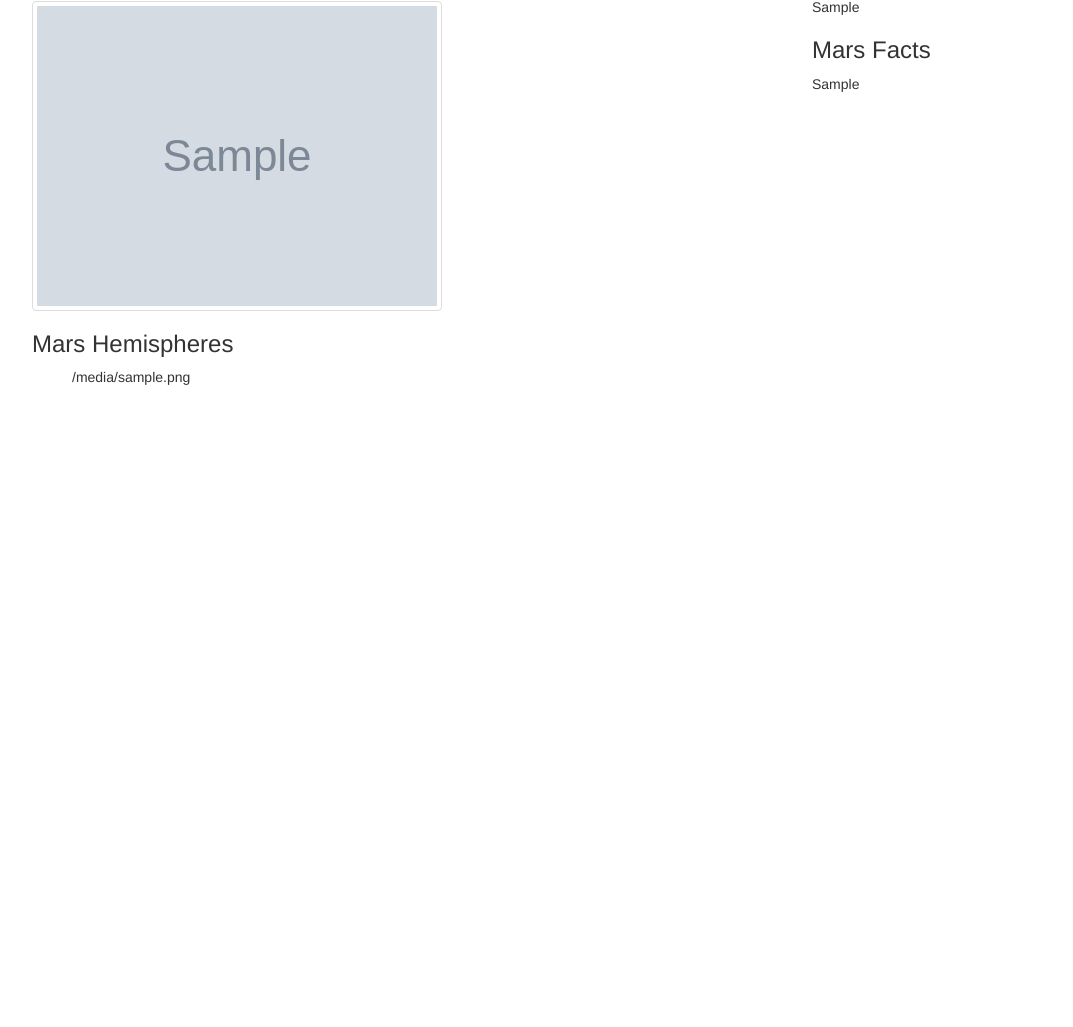
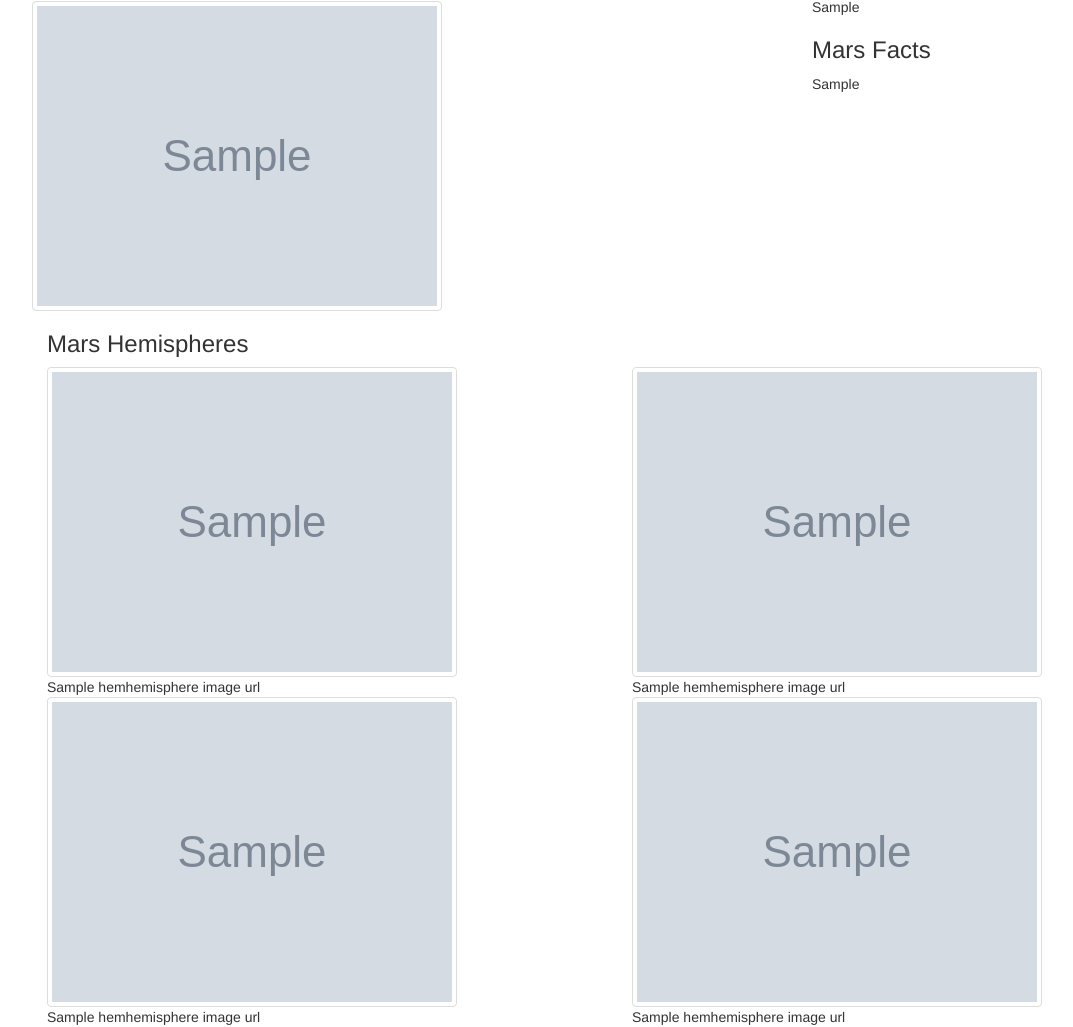
Before and after one commit to douglasdrake/mars, a Flask app: page / in a window 1280 px wide. Shown: the part 488-1515 px from the top of the page, without its empty margins (38-1111 px from the left). Before the commit the page ends 873 px from the top, so only its background shows below. Run offline with Flask 2, Linux system fonts and the light colour scheme; grey boxes marked "Sample" are stand-in pictures; a database or web service that is not in the repository returns one stand-in record (values such as "Sample title"); some libraries are stand-ins or nearby versions.

Commit message:
Template

```diff
--- a/templates/index.html
+++ b/templates/index.html
@@ -37,20 +37,42 @@
                 </div>
 
             <h3>Mars Facts</h3>
-            {{ news.mars_facts }}
+            {{ news.mars_facts | safe }}
         </div>
     </div>
 
+    <div class="container">
+      <h3 align="text-center">Mars Hemispheres</h3>
+      <div class="row">
+        <div class="col-md-6">
+          <figure>
+              <img src="{{ news.hemhemisphere_image_urls[0].img_url }}" alt={{ news.hemhemisphere_image_urls[0].img_title }} class="img-thumbnail">
+              <figcaption> {{ news.hemhemisphere_image_urls[0].img_title }}  </figcaption>
+          </figure>
+        </div>
+        <div class="col-md-6">
+            <figure>
+                <img src="{{ news.hemhemisphere_image_urls[1].img_url }}" alt={{ news.hemhemisphere_image_urls[1].img_title }} class="img-thumbnail">
+                <figcaption> {{ news.hemhemisphere_image_urls[1].img_title }}  </figcaption>
+            </figure>
+        </div>
+      </div>
 
-    <h3>Mars Hemispheres</h3>
-    <ul style="list-style: none;">
-    {% for item in news.hemisphere_image_urls %}
-    <li>{{ item.img_url }}</li>
-    {% endfor %}
-    </ul>
-
-
-  </div>
+      <div class="row">
+        <div class="col-md-6">
+            <figure>
+                <img src="{{ news.hemhemisphere_image_urls[2].img_url }}" alt={{ news.hemhemisphere_image_urls[2].img_title }} class="img-thumbnail">
+                <figcaption> {{ news.hemhemisphere_image_urls[2].img_title }}  </figcaption>
+            </figure>
+        </div>
+        <div class="col-md-6">
+              <figure>
+                  <img src="{{ news.hemhemisphere_image_urls[3].img_url }}" alt={{ news.hemhemisphere_image_urls[3].img_title }} class="img-thumbnail">
+                  <figcaption> {{ news.hemhemisphere_image_urls[3].img_title }}  </figcaption>
+              </figure>
+        </div>
+      </div>
+    </div>
   </div>
 </body>
 
```
